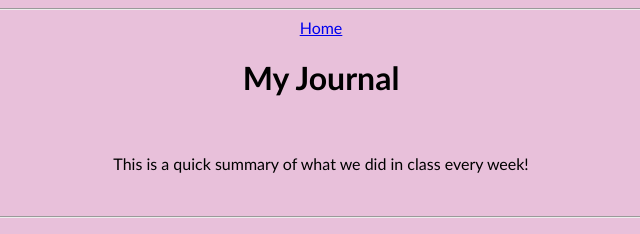
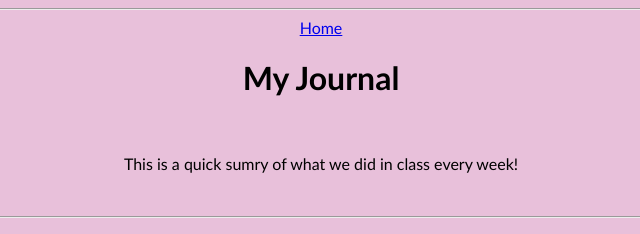
Before and after one commit to ash-ics3u-2023-01/portfolio-websites-michivillar, a plain HTML site: page WeeklyJournal.html in a window 1280 px wide. Shown: the top 234 px of the page, 319-959 px from the left. Drawn offline with Linux system fonts and the light colour scheme.

Commit message:
changed summary to sumry

```diff
--- a/WeeklyJournal.html
+++ b/WeeklyJournal.html
@@ -14,7 +14,7 @@
   </div>
   <h1>My Journal</h1>
   <br>
-  <p>This is a quick summary of what we did in class every week!</p>
+  <p>This is a quick sumry of what we did in class every week!</p>
   <br>
   <hr>
   <h3>Week of September 11</h3>
```
